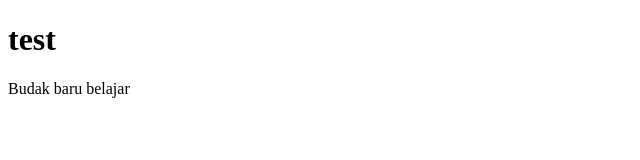
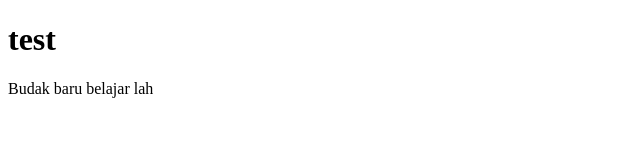
Before and after one commit to hanafiah/gitplayground, a plain HTML site: page index.html in a window 1280 px wide. Shown: the full height of the page, 0-640 px from the left. Drawn offline with Linux system fonts and the light colour scheme.

Commit message:
Update index.html

```diff
--- a/index.html
+++ b/index.html
@@ -7,6 +7,6 @@
 </head>
 <body>
     <h1>test</h1>
-    <p>Budak baru belajar</p>
+    <p>Budak baru belajar lah</p>
 </body>
 </html>
```
